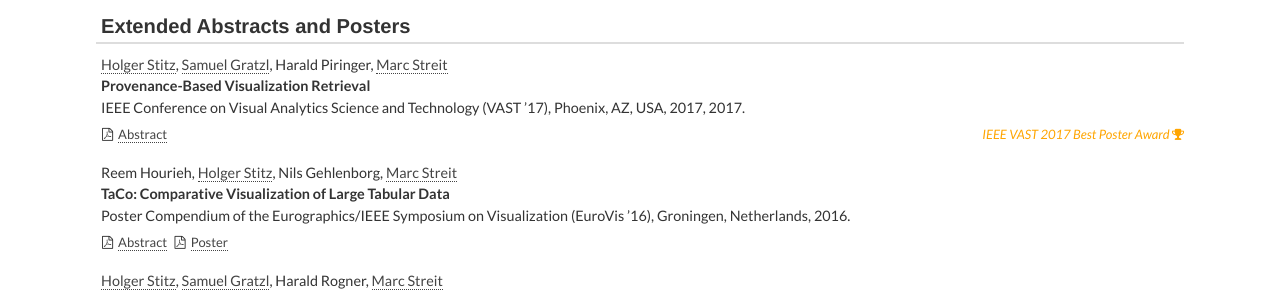
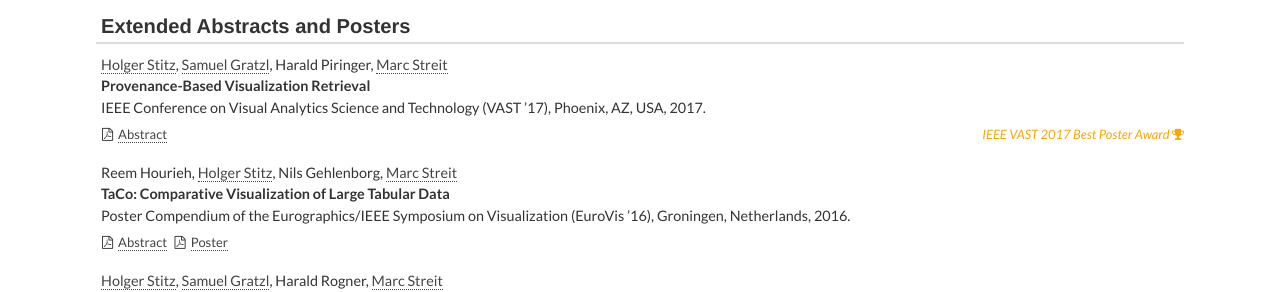
Before and after one commit to mstreit/mstreit.github.io, a Jekyll site: the page built from publications.md, in a window 1280 px wide and 900 px high, scrolled down 5555 px. Shown: the part 161-453 px from the top of the window. Built offline with Jekyll 4.4.1, drawn with Linux system fonts in a browser that asks for light colours; nearby versions of some CDN libraries; some web fonts are replaced.

Commit message:
Removed duplicate year for poster

```diff
--- a/_data/posters.yml
+++ b/_data/posters.yml
@@ -4,7 +4,7 @@
   - Harald Piringer
   - streit
   title: Provenance-Based Visualization Retrieval
-  journal: IEEE Conference on Visual Analytics Science and Technology (VAST ’17), Phoenix, AZ, USA, 2017
+  journal: IEEE Conference on Visual Analytics Science and Technology (VAST ’17), Phoenix, AZ, USA
   year: 2017
   abstract-pdf: 2017_vast_provenance-retrieval_abstract.pdf
   #poster-pdf: 2015_infovis_prov-graph-vis_poster.pdf
```
